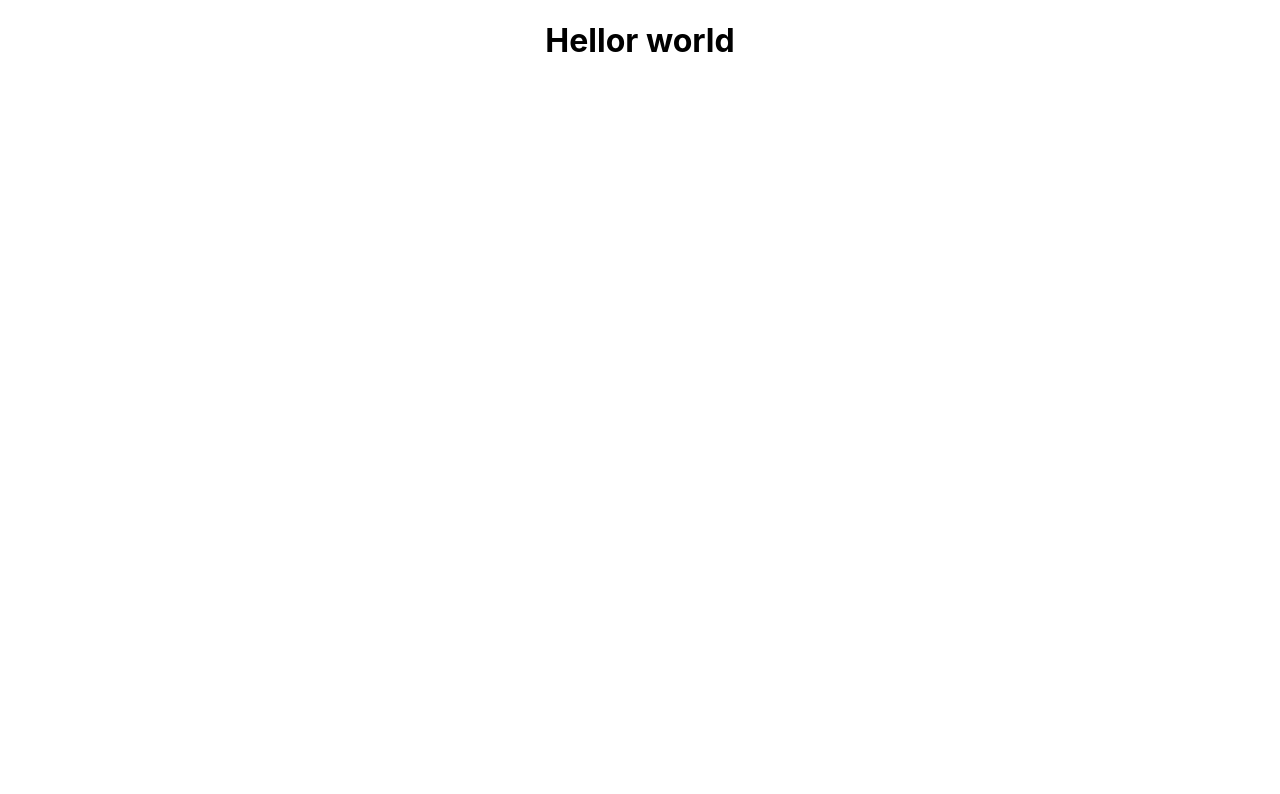
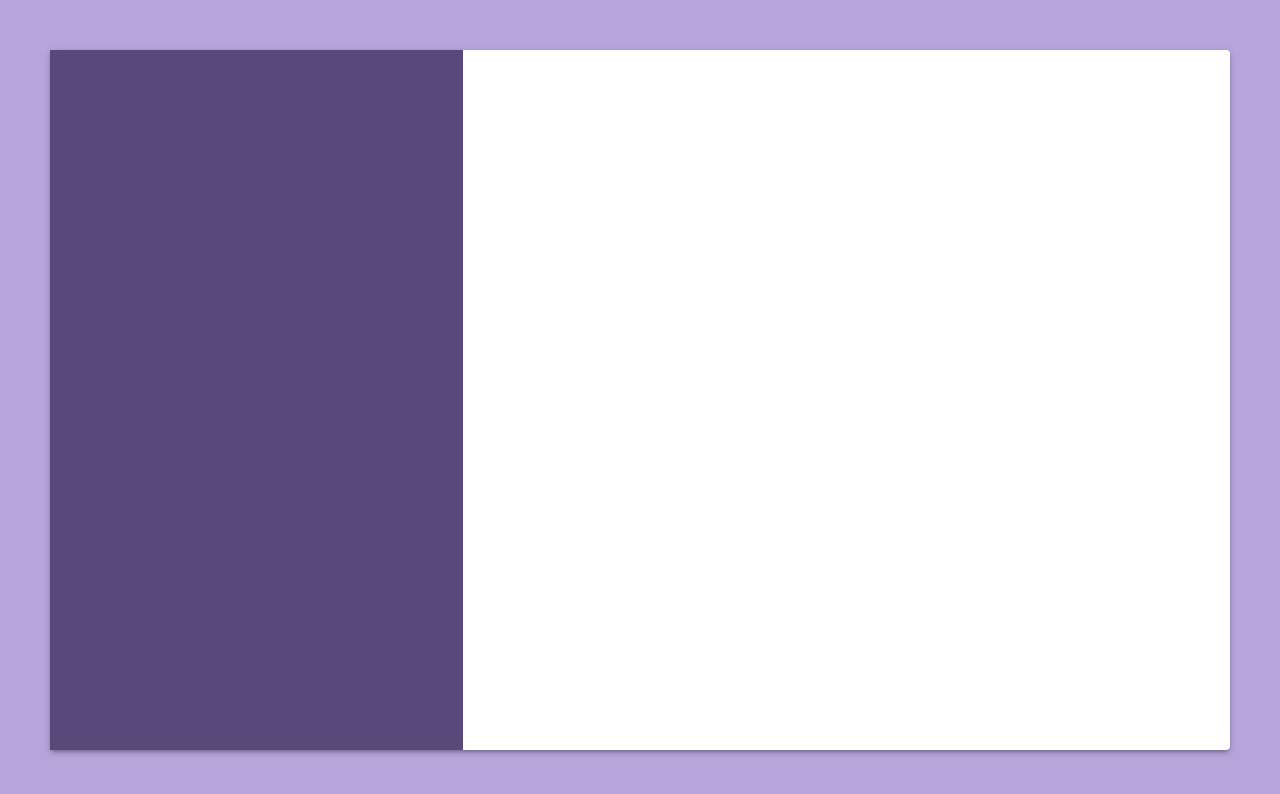
Before and after one commit to gsbiel/desafio-proway, a React (Create React App) app in the folder frontend/web/: page / in a window 1280 px wide. Shown: the top 794 px of the page. Built offline with nearby package versions, Linux system fonts and the light colour scheme.

Commit message:
implement Auth page component with basic layout

```diff
--- a/frontend/web/src/App.tsx
+++ b/frontend/web/src/App.tsx
@@ -1,10 +1,11 @@
 import React from 'react';
 import './App.css';
+import Auth from './pages/auth';
 
 function App() {
   return (
     <div className="App">
-      <h1> Hellor world </h1>
+      <Auth/>
     </div>
   );
 }
--- a/frontend/web/src/index.css
+++ b/frontend/web/src/index.css
@@ -1,5 +1,10 @@
 body {
   margin: 0;
+  width: 100vw;
+  min-width:1000px;
+  height: 100vh;
+  min-height: 690px;
+  /* min-height: 70vh; */
   font-family: -apple-system, BlinkMacSystemFont, 'Segoe UI', 'Roboto', 'Oxygen',
     'Ubuntu', 'Cantarell', 'Fira Sans', 'Droid Sans', 'Helvetica Neue',
     sans-serif;
--- /dev/null
+++ b/frontend/web/src/pages/auth/index.tsx
@@ -0,0 +1,19 @@
+import * as React from "react";
+
+import {
+    AuthContainer,
+    StyledPaper,
+    LeftBackgroundBox
+} from './styles';
+
+const Auth = () => {
+    return(
+        <AuthContainer>
+            <StyledPaper elevation={3}>
+                <LeftBackgroundBox />
+            </StyledPaper>
+        </AuthContainer>
+    );
+};
+
+export default Auth;
--- /dev/null
+++ b/frontend/web/src/pages/auth/styles.ts
@@ -0,0 +1,32 @@
+import styled from 'styled-components';
+import {colorTheme} from '../../constants';
+import Paper from "@material-ui/core/Paper";
+
+const leftBoxWidth = 35;
+
+export const AuthContainer = styled.div`
+    width:100%;
+    min-width: 1000px;
+    height:100vh;
+    background-color:${colorTheme.primaryLight};
+`;
+
+export const LeftBackgroundBox = styled.div`
+    float: left;
+    width: ${leftBoxWidth}%;
+    height:100%;
+    background-color:${colorTheme.primaryDark};
+`;
+
+export const StyledPaper = styled(Paper)`
+  position: absolute;
+  color: white;
+  top:50px;
+  right:50px;
+  bottom:50px;
+  left:50px;
+  width:auto;
+  height:auto;
+  min-width:1000px;
+  min-height: 690px;
+`;
```
